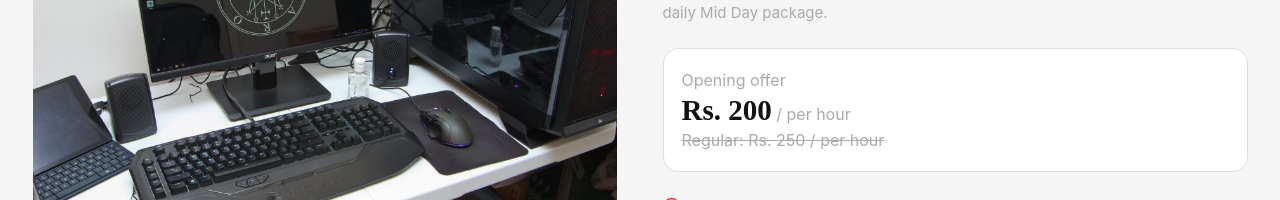
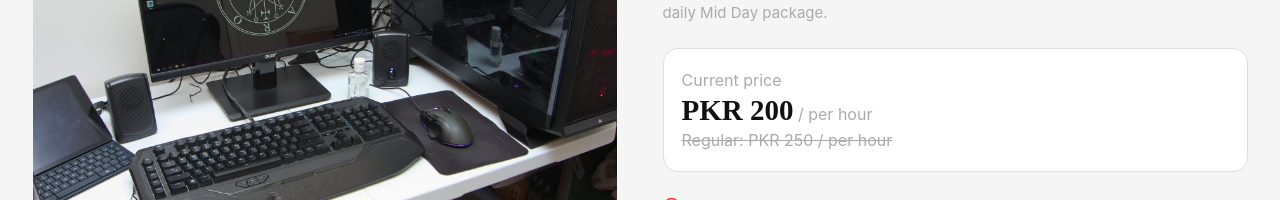
Before and after one commit to syedhussainabbaszaidi/levelxgamingarena, a Next.js app: page /activities/pc-games/ in a window 1280 px wide. Shown: the part 736-936 px from the top of the page. Built offline with nearby package versions, Linux system fonts and the light colour scheme.

Commit message:
Standardize activity detail pricing labels and currency

```diff
--- a/app/activities/[slug]/page.tsx
+++ b/app/activities/[slug]/page.tsx
@@ -49,9 +49,9 @@ export default async function ActivityPage({ params }: { params: Promise<{ slug:
             <h2>{activity.name}</h2>
             <p>{activity.description}</p>
             <div className="detail-price">
-              <span className="muted">Opening offer</span>
-              <div><strong>Rs. {activity.offer.toLocaleString("en-PK")}</strong><span className="muted"> / {unitLabel}</span></div>
-              <del className="muted">Regular: Rs. {activity.price.toLocaleString("en-PK")} / {unitLabel}</del>
+              <span className="muted">Current price</span>
+              <div><strong>PKR {activity.offer.toLocaleString("en-PK")}</strong><span className="muted"> / {unitLabel}</span></div>
+              <del className="muted">Regular: PKR {activity.price.toLocaleString("en-PK")} / {unitLabel}</del>
             </div>
             <ul className="feature-list">
               {activity.features.map((feature) => <li key={feature}><CheckCircle2 size={17} />{feature}</li>)}
```
